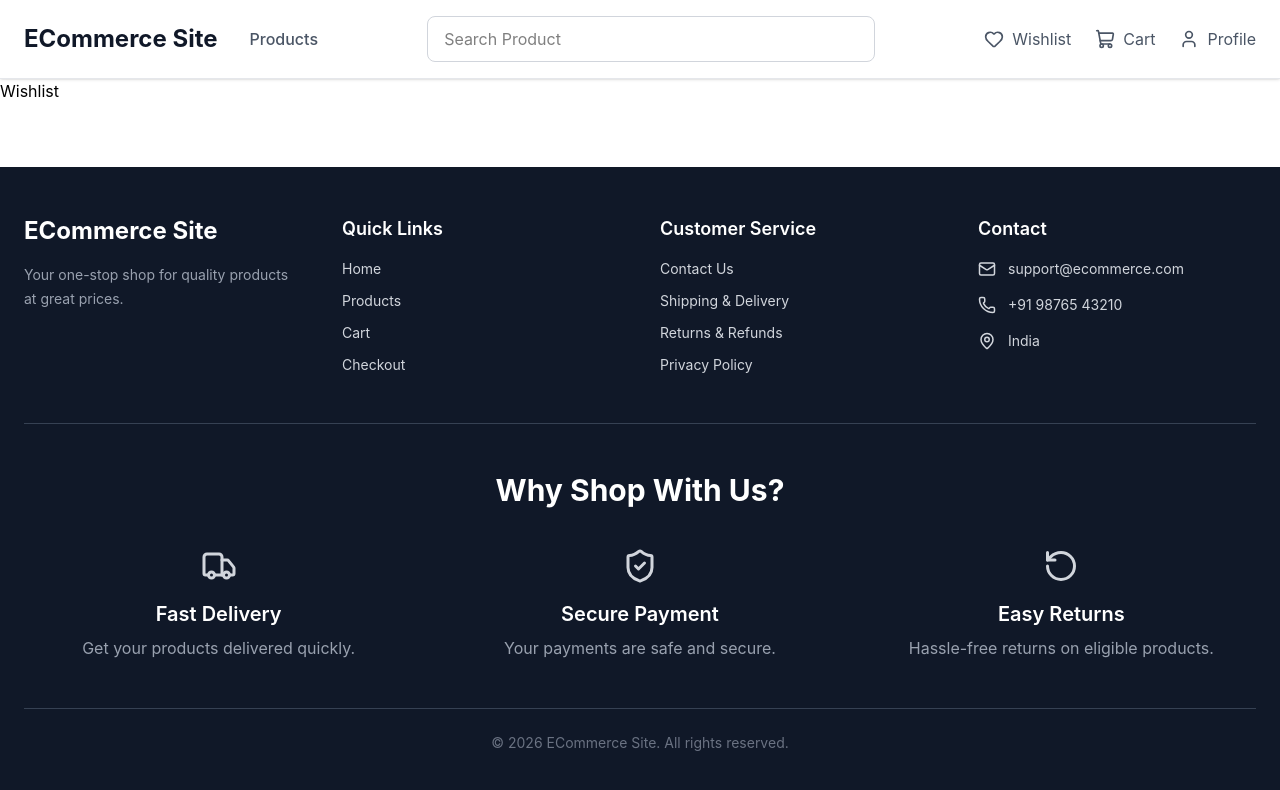
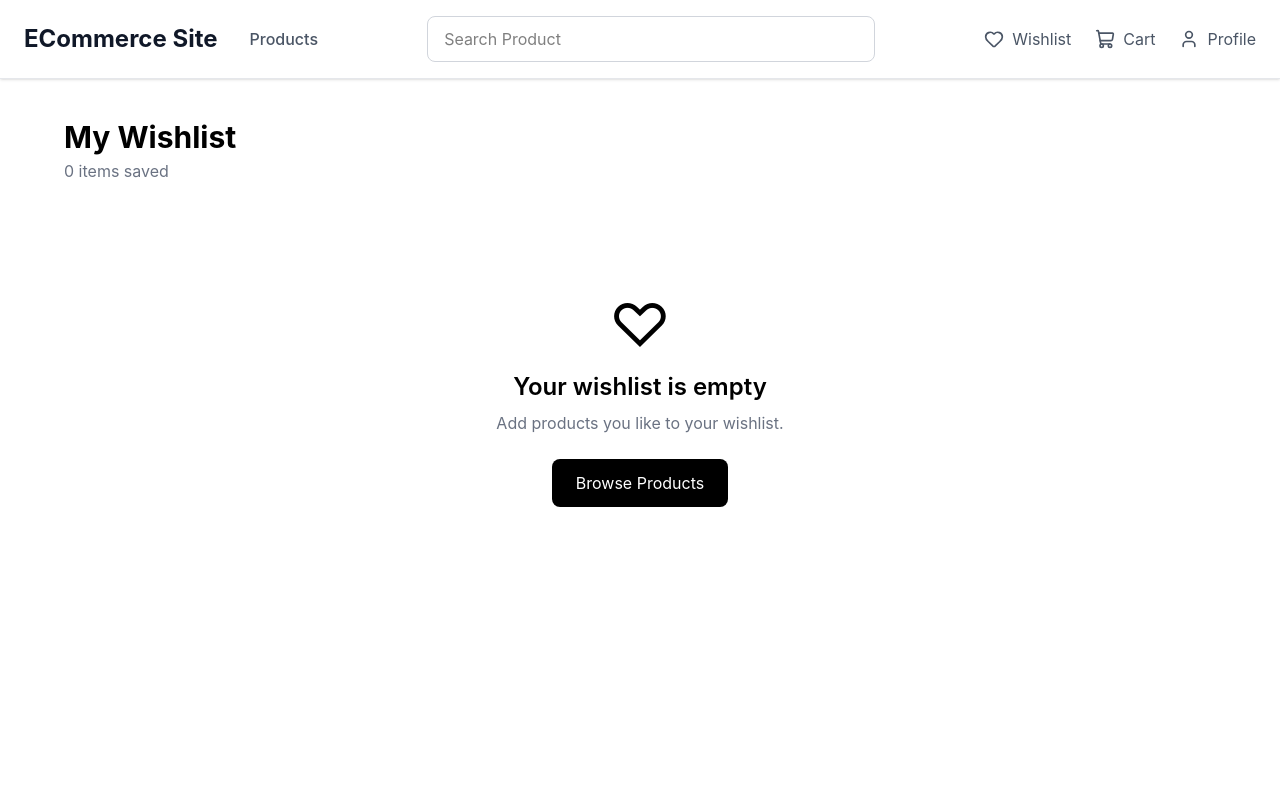
Before and after one commit to Rudraksh1428/eCommerce, a React (Vite) app: page /wishlist in a window 1280 px wide. Shown: the top 790 px of the page. Built offline with nearby package versions, Linux system fonts and the light colour scheme.

Commit message:
added whislist feature

```diff
--- a/src/App.jsx
+++ b/src/App.jsx
@@ -1,15 +1,14 @@
 import React from "react";
 import Navbar from "./components/Navbar";
-import AppRoutes from "./Routes/AppRoute";
-import Footer from "./components/Footer";
+import AppRoute from "./Routes/AppRoute";
+import WishlistProvider from "./context/WishListContext";
 
 const App = () => {
   return (
-    <div>
+    <WishlistProvider>
       <Navbar />
-      <AppRoutes />
-      <Footer />
-    </div>
+      <AppRoute />
+    </WishlistProvider>
   );
 };
 
--- a/src/Routes/AppRoute.jsx
+++ b/src/Routes/AppRoute.jsx
@@ -3,6 +3,7 @@ import { Routes, Route } from "react-router-dom";
 import Navbar from "../components/Navbar";
 import Products from "../pages/Products";
 import Home from "../pages/Home";
+import Wishlist from "../pages/Wishlist";
 import ProductDetails from "../components/ProductDetails";
 
 const AppRoute = () => {
@@ -12,13 +13,13 @@ const AppRoute = () => {
         <Route
           path="/"
           element={
-            <h1>
+
               <Home />
-            </h1>
+
           }
         />
         <Route path="/products" element={<Products />} />
-        <Route path="/wishlist" element={<h1>Wishlist</h1>} />
+        <Route path="/wishlist" element={<Wishlist />} />
         <Route path="/cart" element={<h1>Cart</h1>} />
         <Route path="/profile" element={<h1>Profile</h1>} />
         <Route path="/products/:id" element={<ProductDetails />} />
--- /dev/null
+++ b/src/context/WishListContext.jsx
@@ -0,0 +1,41 @@
+import React, { createContext, useContext, useState } from "react";
+
+const WishlistContext = createContext();
+
+const WishlistProvider = ({ children }) => {
+  const [wishlist, setWishlist] = useState([]);
+
+  const toggleWishlist = (product) => {
+    setWishlist((prev) => {
+      const exists = prev.some((item) => item.id === product.id);
+
+      if (exists) {
+        return prev.filter((item) => item.id !== product.id);
+      }
+
+      return [...prev, product];
+    });
+  };
+
+  const isWishlisted = (productId) => {
+    return wishlist.some((item) => item.id === productId);
+  };
+
+  return (
+    <WishlistContext.Provider
+      value={{
+        wishlist,
+        toggleWishlist,
+        isWishlisted,
+      }}
+    >
+      {children}
+    </WishlistContext.Provider>
+  );
+};
+
+export const useWishlist = () => {
+  return useContext(WishlistContext);
+};
+
+export default WishlistProvider;
--- a/src/pages/Home.jsx
+++ b/src/pages/Home.jsx
@@ -63,7 +63,7 @@ const Home = () => {
         </div>
 
         <div className="mt-5 flex justify-end gap-2">
-          {products.slice(0, 3).map((_, index) => (
+          {products.slice(0, 4).map((_, index) => (
             <button
               key={index}
               onClick={() => setCurrent(index)}
--- a/src/pages/Products.jsx
+++ b/src/pages/Products.jsx
@@ -1,7 +1,8 @@
-import React, { useEffect, useState } from "react";
+import React, { useEffect } from "react";
 import { useSearchParams, Link } from "react-router-dom";
 import products from "../data/Data";
 import ProductCard from "../components/ProductCard";
+import { useWishlist } from "../context/WishListContext";
 
 const Products = () => {
   const [searchParams] = useSearchParams();
@@ -9,7 +10,7 @@ const Products = () => {
   const category = searchParams.get("category");
   const search = searchParams.get("search");
 
-  const [wishlist, setWishlist] = useState([]);
+  const { toggleWishlist, isWishlisted } = useWishlist();
 
   useEffect(() => {
     window.scrollTo(0, 0);
@@ -31,14 +32,6 @@ const Products = () => {
     );
   }
 
-  const toggleWishlist = (productId) => {
-    setWishlist((prev) =>
-      prev.includes(productId)
-        ? prev.filter((id) => id !== productId)
-        : [...prev, productId]
-    );
-  };
-
   return (
     <div className="px-6 md:px-12 lg:px-16 py-10">
       <div className="flex items-center justify-between mb-8">
@@ -58,7 +51,7 @@ const Products = () => {
       {filteredProducts.length > 0 ? (
         <div className="grid grid-cols-2 md:grid-cols-3 lg:grid-cols-4 gap-6">
           {filteredProducts.map((product) => {
-            const isWishlisted = wishlist.includes(product.id);
+            const wishlisted = isWishlisted(product.id);
 
             return (
               <div
@@ -72,18 +65,18 @@ const Products = () => {
                 <button
                   onClick={(e) => {
                     e.preventDefault();
-                    toggleWishlist(product.id);
+                    toggleWishlist(product);
                   }}
                   className="absolute top-3 right-3 w-9 h-9 bg-white rounded-full flex items-center justify-center shadow-md hover:scale-110 transition z-10"
                 >
                   <span
                     className={`text-xl ${
-                      isWishlisted
+                      wishlisted
                         ? "text-red-500"
                         : "text-gray-700"
                     }`}
                   >
-                    {isWishlisted ? "♥" : "♡"}
+                    {wishlisted ? "♥" : "♡"}
                   </span>
                 </button>
               </div>
--- /dev/null
+++ b/src/pages/Wishlist.jsx
@@ -0,0 +1,81 @@
+import React from "react";
+import { Link } from "react-router-dom";
+import { useWishlist } from "../context/WishListContext";
+
+const Wishlist = () => {
+  const { wishlist, toggleWishlist } = useWishlist();
+
+  return (
+    <div className="px-6 md:px-12 lg:px-16 py-10">
+      <div className="mb-8">
+        <h1 className="text-3xl font-bold">My Wishlist</h1>
+
+        <p className="text-gray-500 mt-1">{wishlist.length} items saved</p>
+      </div>
+
+      {wishlist.length === 0 ? (
+        <div className="text-center py-20">
+          <div className="text-6xl mb-4">♡</div>
+
+          <h2 className="text-2xl font-semibold">Your wishlist is empty</h2>
+
+          <p className="text-gray-500 mt-2">
+            Add products you like to your wishlist.
+          </p>
+
+          <Link
+            to="/products"
+            className="inline-block mt-6 px-6 py-3 bg-black text-white rounded-lg hover:bg-gray-800 transition"
+          >
+            Browse Products
+          </Link>
+        </div>
+      ) : (
+        <div className="grid grid-cols-2 md:grid-cols-3 lg:grid-cols-4 gap-6">
+          {wishlist.map((product) => (
+            <div key={product.id} className="relative">
+              <Link to={`/products/${product.id}`}>
+                <div className="bg-white rounded-xl overflow-hidden">
+                  <div className="h-52 bg-gray-100 overflow-hidden rounded-xl">
+                    <img
+                      src={product.img}
+                      alt={product.description}
+                      className="w-full h-full object-cover hover:scale-105 transition-transform duration-300"
+                    />
+                  </div>
+
+                  <div className="mt-3">
+                    <p className="text-xs text-gray-500">{product.category}</p>
+
+                    <h3 className="font-semibold mt-1">
+                      {product.description}
+                    </h3>
+
+                    <div className="flex items-center gap-1 mt-2">
+                      <span className="text-yellow-500">★</span>
+
+                      <span className="text-sm">{product.rating}</span>
+                    </div>
+
+                    <p className="font-bold text-lg mt-1">
+                      ₹{product.price.toLocaleString("en-IN")}
+                    </p>
+                  </div>
+                </div>
+              </Link>
+
+              <button
+                onClick={() => toggleWishlist(product)}
+                className="absolute top-3 right-3 w-9 h-9 bg-white rounded-full flex items-center justify-center shadow-md hover:scale-110 transition"
+              >
+                <span className="text-xl text-red-500">♥</span>
+              </button>
+            </div>
+          ))}
+        </div>
+      )}
+    </div>
+  );
+};
+
+export default Wishlist;
```
Also changed, not shown: src/main.jsx (+7 -7 lines).
